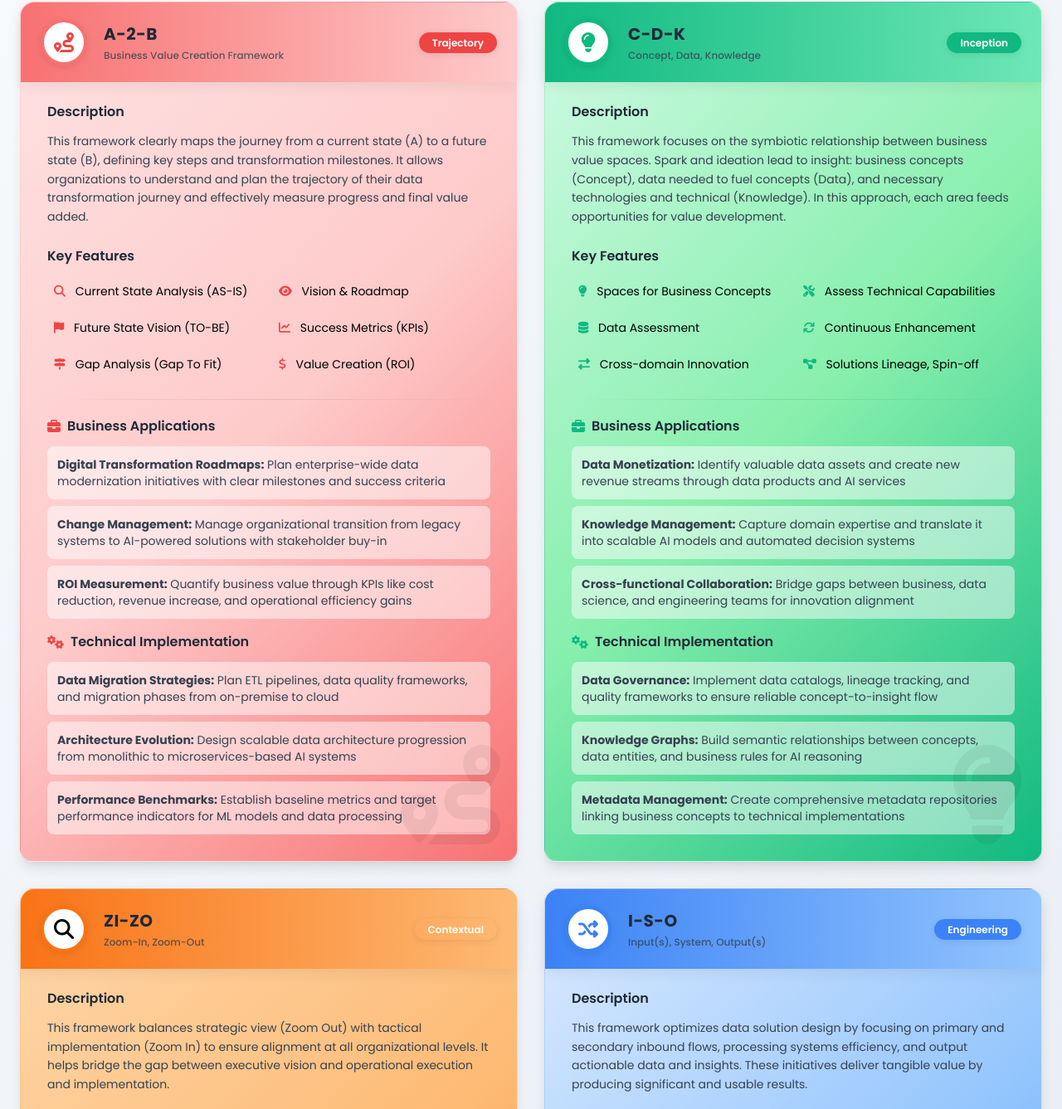
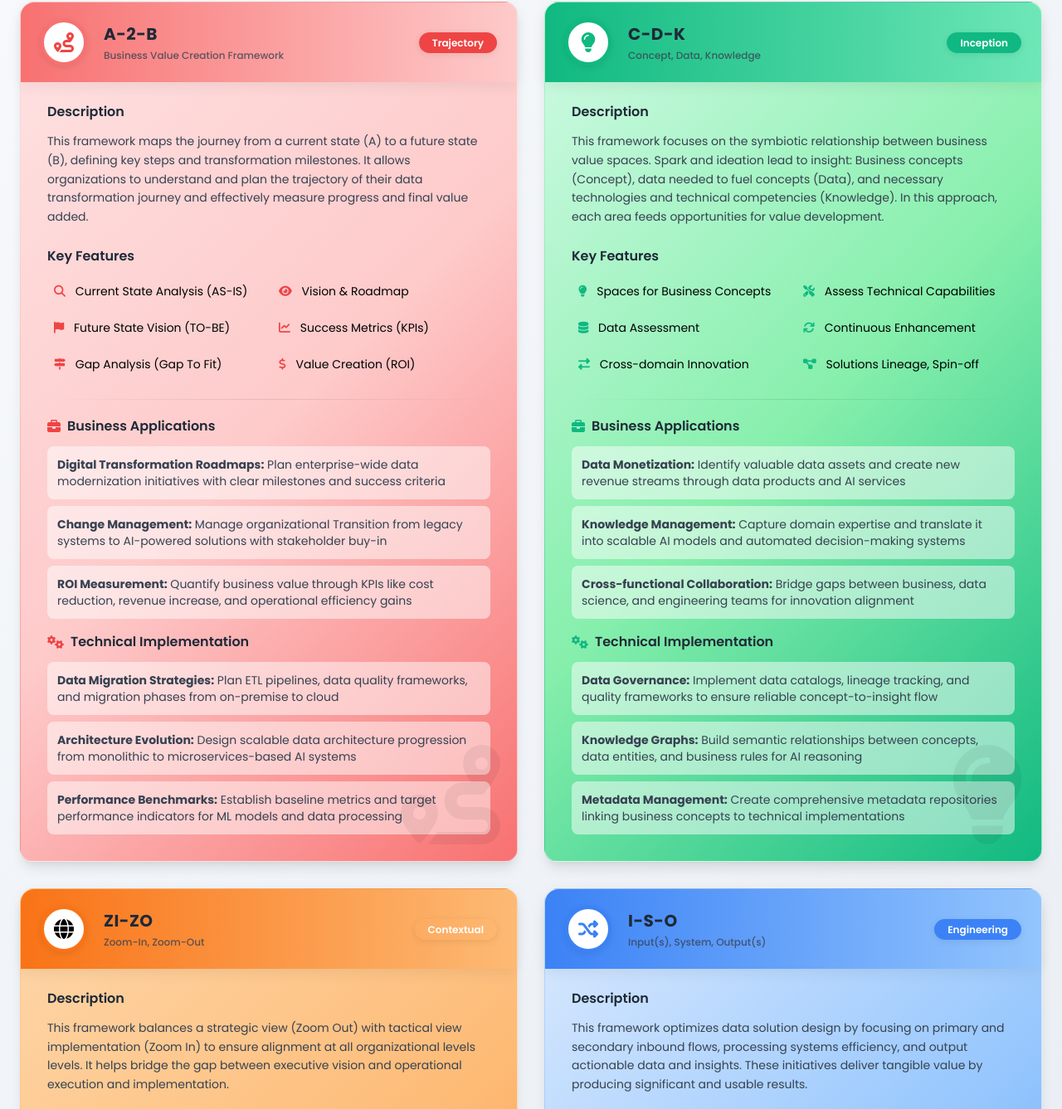
Before and after one commit to gzmlab/Innovation_Framework_4_Patterns, a plain HTML site: page index.html in a window 1280 px wide. Shown: the part 303-1640 px from the top of the page at 83% size. Drawn offline with nearby package versions, Linux system fonts and the light colour scheme.

Commit message:
Minor changes

```diff
--- a/index.html
+++ b/index.html
@@ -304,7 +304,7 @@
           <div class="mb-6">
             <h4 class="font-semibold text-gray-800 mb-3">Description</h4>
             <p class="text-gray-700 text-sm leading-relaxed">
-              This framework clearly maps the journey from a current state (A)
+              This framework maps the journey from a current state (A)
               to a future state (B), defining key steps and transformation
               milestones. It allows organizations to understand and plan the
               trajectory of their data transformation journey and effectively
@@ -357,7 +357,7 @@
               </div>
               <div class="bg-white bg-opacity-50 p-3 rounded-lg">
                 <strong>Change Management:</strong> Manage organizational
-                transition from legacy systems to AI-powered solutions with
+                Transition from legacy systems to AI-powered solutions with
                 stakeholder buy-in
               </div>
               <div class="bg-white bg-opacity-50 p-3 rounded-lg">
@@ -419,8 +419,8 @@
             <p class="text-gray-700 text-sm leading-relaxed">
               This framework focuses on the symbiotic relationship between
               business value spaces. Spark and ideation lead to insight:
-              business concepts (Concept), data needed to fuel concepts (Data),
-              and necessary technologies and technical (Knowledge). In this
+              Business concepts (Concept), data needed to fuel concepts (Data),
+              and necessary technologies and technical competencies (Knowledge). In this
               approach, each area feeds opportunities for value development.
             </p>
           </div>
@@ -470,7 +470,7 @@
               </div>
               <div class="bg-white bg-opacity-50 p-3 rounded-lg">
                 <strong>Knowledge Management:</strong> Capture domain expertise
-                and translate it into scalable AI models and automated decision
+                and translate it into scalable AI models and automated decision-making
                 systems
               </div>
               <div class="bg-white bg-opacity-50 p-3 rounded-lg">
@@ -513,7 +513,7 @@
         >
            <div class="frame-header" style="background: linear-gradient(90deg, #f97316 0%, #fdba74 100%); border-top-left-radius: 1rem; border-top-right-radius: 1rem;">
             <div class="icon-container" style="border-color: #f97316;">
-              <i class="fas fa-magnifying-glass text-orange-500 text-2xl"></i>
+              <i class="fas fa-globe text-orange-500 text-2xl"></i>
             </div>
             <div>
               <div class="text-xl font-extrabold text-gray-800 tracking-wide uppercase">ZI-ZO</div>
@@ -530,8 +530,8 @@
           <div class="mb-6">
             <h4 class="font-semibold text-gray-800 mb-3">Description</h4>
             <p class="text-gray-700 text-sm leading-relaxed">
-              This framework balances strategic view (Zoom Out) with tactical
-              implementation (Zoom In) to ensure alignment at all organizational
+              This framework balances a strategic view (Zoom Out) with tactical view
+              implementation (Zoom In) to ensure alignment at all organizational levels
               levels. It helps bridge the gap between executive vision and
               operational execution and implementation.
             </p>
@@ -605,7 +605,7 @@
               </div>
               <div class="bg-white bg-opacity-50 p-3 rounded-lg">
                 <strong>API Design:</strong> Create service interfaces that
-                abstract technical complexity while enabling business process
+                abstract technical complexity while enabling business processes
                 integration
               </div>
               <div class="bg-white bg-opacity-50 p-3 rounded-lg">
@@ -615,7 +615,7 @@
               </div>
             </div>
           </div>
-          <i class="fas fa-search bg-icon"></i>
+          <i class="fas fa-globe bg-icon"></i>
         </div>
 
         <!-- I-S-O Framework -->
```
